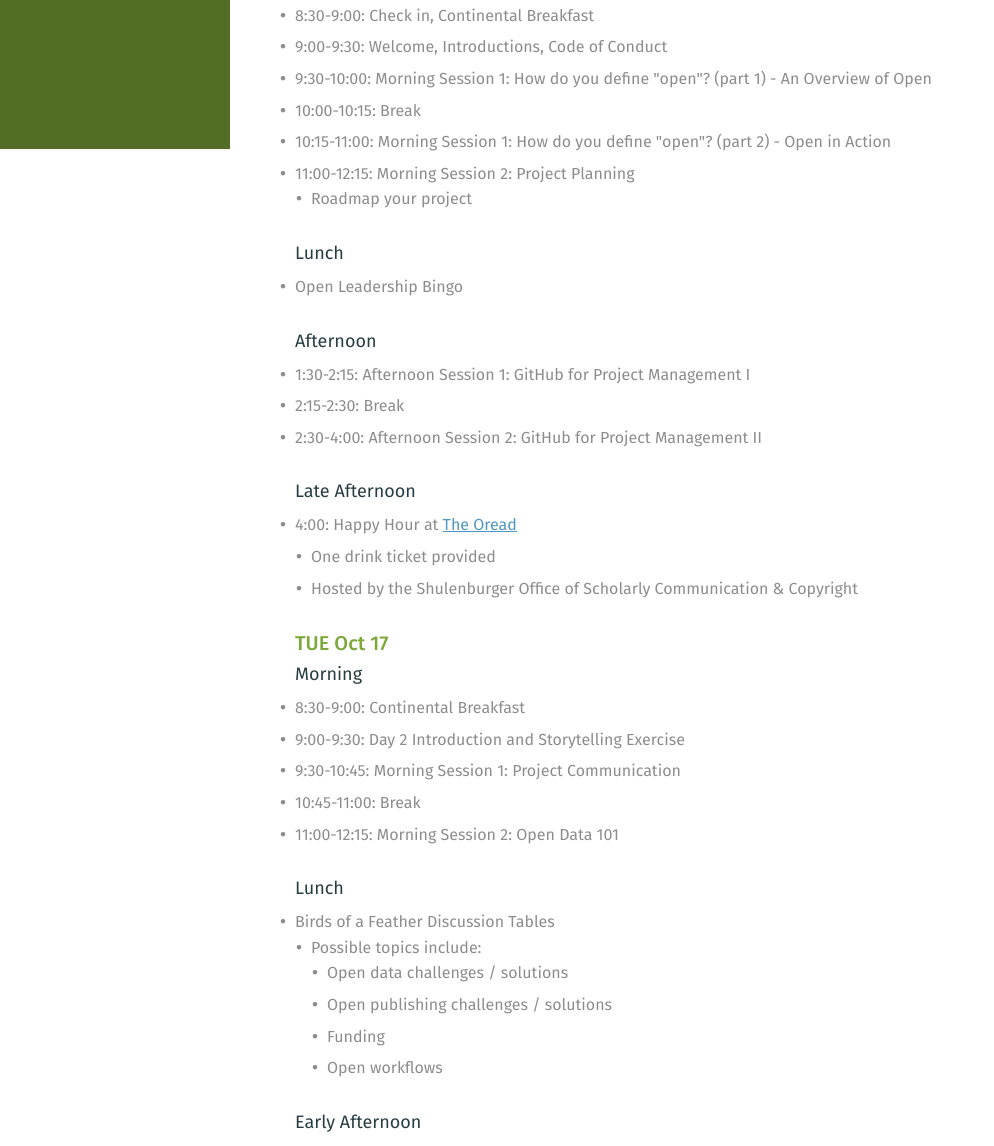
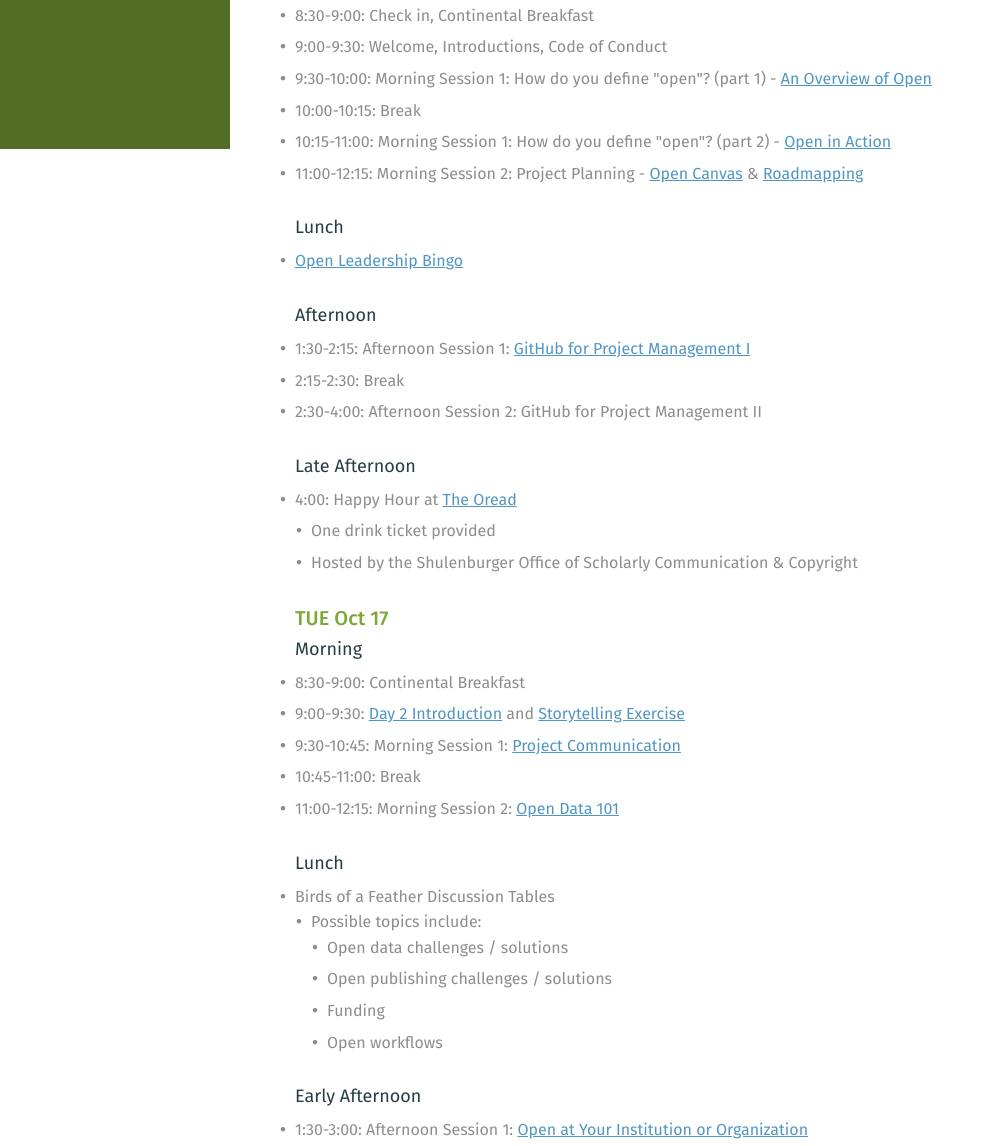
Before and after one commit to mozillascience/WOW-Boston-master, a plain HTML site: page index.html in a window 1280 px wide. Shown: the part 651-1797 px from the top of the page, without its empty margins (0-994 px from the left). Drawn offline with nearby package versions, Linux system fonts and the light colour scheme; a script that the page names is missing.

Commit message:
Added links to slidedecks

```diff
--- a/index.html
+++ b/index.html
@@ -67,35 +67,18 @@
       <ul>
         <li>8:30-9:00: Check in, Continental Breakfast</li>
         <li>9:00-9:30: Welcome, Introductions, Code of Conduct</li>
-        <li>9:30-10:00: Morning Session 1: How do you define "open"? (part 1) - An Overview of Open</li>
+        <li>9:30-10:00: Morning Session 1: How do you define "open"? (part 1) - <a href="https://docs.google.com/presentation/d/1-_lt4BTDj5u7kouD1_auo3--8Qu3NmgFdr83TTFKom4/edit?usp=sharing">An Overview of Open</a></li>
         <li>10:00-10:15: Break</li>
-		 <li>10:15-11:00: Morning Session 1: How do you define "open"? (part 2) - Open in Action</li>
-        <li>11:00-12:15: Morning Session 2: Project Planning
-			<ul style="margin:0 0 0 1em">
-			<li>Roadmap your project</li>
-			</ul>
-			<!-- <ul style="margin:0 0 0 1em">
-            <li><strong><a target="_blank" href="https://docs.google.com/presentation/d/1U9li-LioORE9MVqJvkvcoSuEq_T4ouusa3Cz0DFgLKw/present#slide=id.g1088c5b110_0_183">Open Canvas</a></strong> - create a coherent strategy, including channels for contribution. - <strong><a target="_blank" href="https://mozilla.github.io/open-leadership-training-series/articles/opening-your-project/develop-an-open-project-strategy-with-open-canvas/#assignment--make-an-open-canvas">Exercise</a></strong></li>
-            <li><strong><a target="_blank" href="https://docs.google.com/presentation/d/1LXZVSBn8koFsyiOK7uOB1DbM-Wwj_-cgcnxwLq4aWCw/present#slide=id.g1cc5838e01_0_0">Roadmapping</a></strong> - plan your project schedule and priorities. - <strong><a target="_blank" href="https://mozilla.github.io/open-leadership-training-series/articles/opening-your-project/start-your-project-roadmap/#assignment--make-a-project-roadmap">Exercise</a></strong></li>
-          </ul> -->
-        </li>
-		</ul>
+	<li>10:15-11:00: Morning Session 1: How do you define "open"? (part 2) - <a href="https://docs.google.com/presentation/d/1glwi-QD2nXniAL0BkzZUI-E0BOKeZhWRxW408cpBgVs/edit?usp=sharing">Open in Action</a></li>
+        <li>11:00-12:15: Morning Session 2: Project Planning - <a href="https://docs.google.com/presentation/d/1dkqJXxWdzDIFevTECjd2b3PxjrwZZuh56f_6i1khHno/edit?usp=sharing">Open Canvas</a> & <a href="https://docs.google.com/presentation/d/1AtEns5zpKHlINcEmm_XXTmBodp43gMwt3du-enkM4bc/edit?usp=sharing ">Roadmapping</a></li>
+	</ul>
       <h4>Lunch</h4>
-        <ul><li>Open Leadership Bingo</li></ul>
+	<ul><li><a href="https://docs.google.com/document/d/1QaUPeIHvU5YzWG86T_qbbxA5igLHGx-indwDGOo71kM/edit?usp=sharing">Open Leadership Bingo</a></li></ul>
       <h4>Afternoon</h4>
       <ul>
-        <li>1:30-2:15: Afternoon Session 1: GitHub for Project Management I
-			<!-- <ul style="margin:0 0 0 1em">
-		     <li><strong><a target="_blank" href="https://docs.google.com/presentation/d/16LiupecOdGT6uW6YJcL7aBwnF_nMj6IlmbBBu1ThJ08/edit?usp=sharing">Part Ia: What is Github?</a></strong></li>
-		     <li><strong><a target="_blank" href="https://docs.google.com/presentation/d/1bTYZoDDjBXWaA7b6DAY0dU-ZIlESgLWpXKC33iLv1vU/edit?usp=sharing">Part Ib: Getting a project started on Github</a></strong></li>
-			</ul> -->
-		</li>
-		<li>2:15-2:30: Break</li>
-		<li>2:30-4:00: Afternoon Session 2: GitHub for Project Management II
-			<!-- <ul style="margin:0 0 0 1em">
-		      <li><strong><a target="_blank" href="https://docs.google.com/presentation/d/1AIEKYB5t-ifd295OHXH5limpU-KFdm0KfhttOIBsmNQ/edit?usp=sharing">Part II: Collaborative workflows with Github</a></strong></li>
-			</ul> -->
-	    </li>
+	<li>1:30-2:15: Afternoon Session 1: <a href="https://docs.google.com/presentation/d/19UsTRcuNKWm8fCJUBgps8BP5xwI96A34RmGQC4lr9Ww/edit?usp=sharing">GitHub for Project Management I</a></li>
+	<li>2:15-2:30: Break</li>
+	<li>2:30-4:00: Afternoon Session 2: GitHub for Project Management II</li>
       </ul>
     <h4>Late Afternoon</h4>
       <ul>
@@ -111,19 +94,11 @@
       <h4>Morning</h4>
       <ul>
        <li>8:30-9:00: Continental Breakfast</li>
-       <li>9:00-9:30: Day 2 Introduction and Storytelling Exercise</li>
-		<li>9:30-10:45: Morning Session 1: Project Communication
-          <!-- <ul style="margin:0 0 0 1em">
-            <li><a target="_blank" href="https://docs.google.com/presentation/d/1ANxdYYBlkgQWu2PZcsCAOz5JChUpUBIFRNtFJIKR_ZU/present#slide=id.g1cc5838e01_0_0">README</a> - describe and dejargonize your project. - <a target="_blank" href="http://splasho.com/upgoer5/">Tool: UpGoer5</a> <a target="_blank" href="https://mozilla.github.io/open-leadership-training-series/articles/opening-your-project/write-a-great-project-readme/#assignment--write-your-readme">Ex.-README</a></li>
-            <li><a target="_blank" href="https://docs.google.com/presentation/d/159ul9gFdjG3bF-UgMR9CJoLokngVzkR2P8NMh9GNtB0/present#slide=id.g1088c5b110_0_183">Contributor Guidelines</a> - facilitate contribution - <a target="_blank" href="https://mozilla.github.io/open-leadership-training-series/articles/building-communities-of-contributors/write-contributor-guidelines/#assignment--write-contributor-guidelines">Ex.-Guidelines</a></li>
-            <li><a target="_blank" href="https://docs.google.com/presentation/d/1amHWcxLtvqWnermxCje1RXSC4bUkf4y9BjzlNLJpX9s/present#slide=id.g1088c5b110_0_183">Code of Conduct</a> - facilitate contribution. - <a target="_blank" href="https://mozilla.github.io/open-leadership-training-series/articles/building-communities-of-contributors/write-a-code-of-conduct/#assignment-write-your-code-of-conduct">Ex.-CoC</a></li>
-
-          </ul> -->
-        </li>
-		 <li>10:45-11:00: Break</li>
-        <li>11:00-12:15: Morning Session 2: Open Data 101</li>
+	      <li>9:00-9:30: <a href="https://docs.google.com/presentation/d/1KXVmBmWalgfirDyU1XmlaBV1TogO2Z7qyqnUT8sAhew/edit?usp=sharing">Day 2 Introduction</a> and <a href="https://docs.google.com/presentation/d/1v1kHxf0E7X54q2By-dopH67iso1jmYBr_klSIdWoTKY/edit?usp=sharing ">Storytelling Exercise</a></li>
+	<li>9:30-10:45: Morning Session 1: <a href="https://docs.google.com/presentation/d/1hB8ZWM6AOF7dulqT2Lh9VEpS3Dr3oGV8ApS49nOkTPQ/edit?usp=sharing">Project Communication</a></li>
+	<li>10:45-11:00: Break</li>
+	<li>11:00-12:15: Morning Session 2: <a href="https://docs.google.com/presentation/d/1hlD_ZxdAPaoEGFIQtE252Fvk7wlMYK3rP65L-JR1hcM/edit?usp=sharing">Open Data 101</a></li>
       </ul>
-
       <h4>Lunch</h4>
       <ul><li>Birds of a Feather Discussion Tables
 			<ul style="margin:0 0 0 1em">
@@ -141,7 +116,7 @@
 
       <h4>Early Afternoon</h4>
       <ul>
-        <li>1:30-3:00: Afternoon Session 1: Open at Your Institution or Organization</li>
+	<li>1:30-3:00: Afternoon Session 1: <a href="https://docs.google.com/presentation/d/1O1f4h-wx7uYVsBjPDK0Z13_odQ60anZbd0KwjZ6kazE/edit?usp=sharing ">Open at Your Institution or Organization</a></li>
         <li>3:00-3:30: Break</li>
 
       </ul>
```
